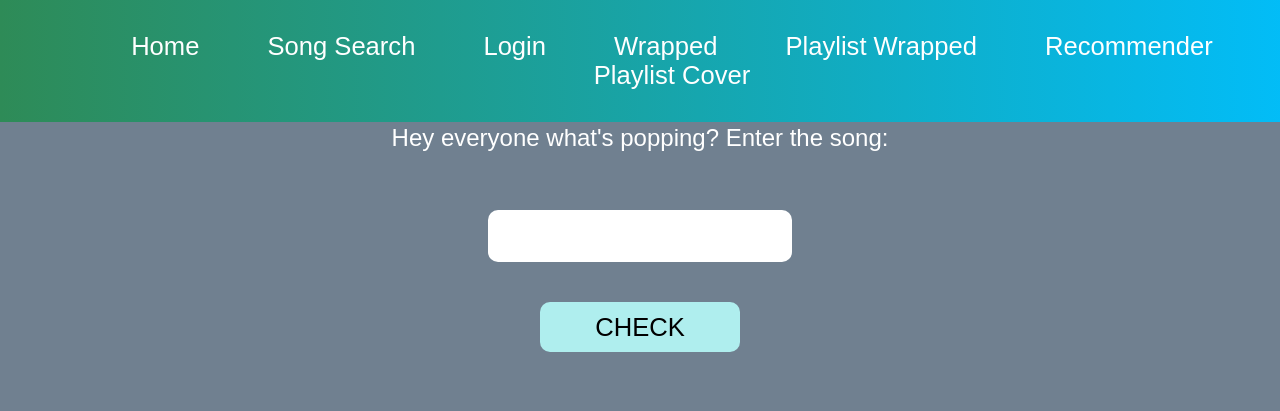
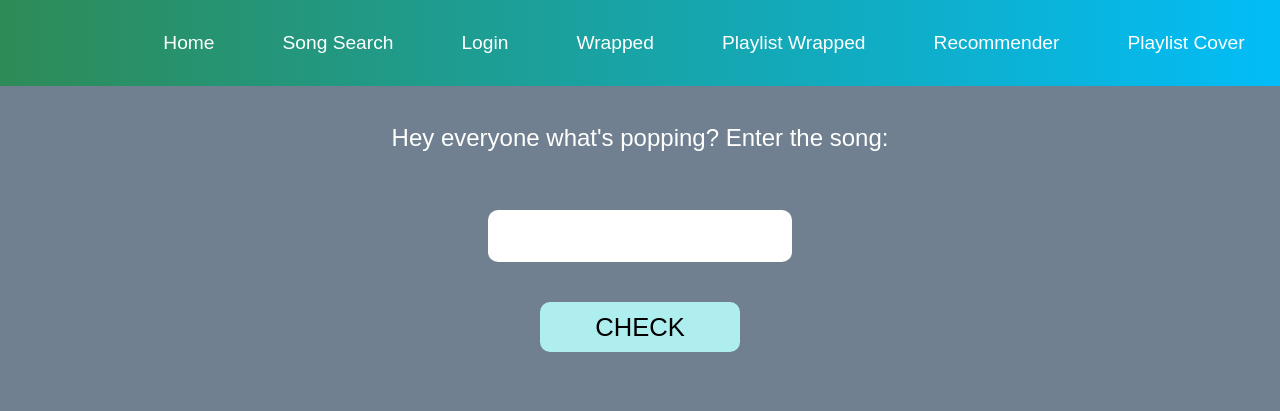
Before and after one commit to navronaman/python-brushup, a Flask app: page / in a window 1280 px wide. Shown: the top 411 px of the page. Run offline with Flask 3, Linux system fonts and the light colour scheme; parts of the project's set-up code (start-up, migrations or seed data) failed here and were passed over.

Commit message:
Changes to CSS files

```diff
--- a/static/css/main.css
+++ b/static/css/main.css
@@ -32,7 +32,7 @@ h1 {
 
 .nav-list a {
 
-    font-size: 1.6rem;
+    font-size: 1.2rem;
     color: #fff;
     font-weight: 500;
     text-decoration: none;
```
Also changed, not shown: app.py (+6 -1 lines).
